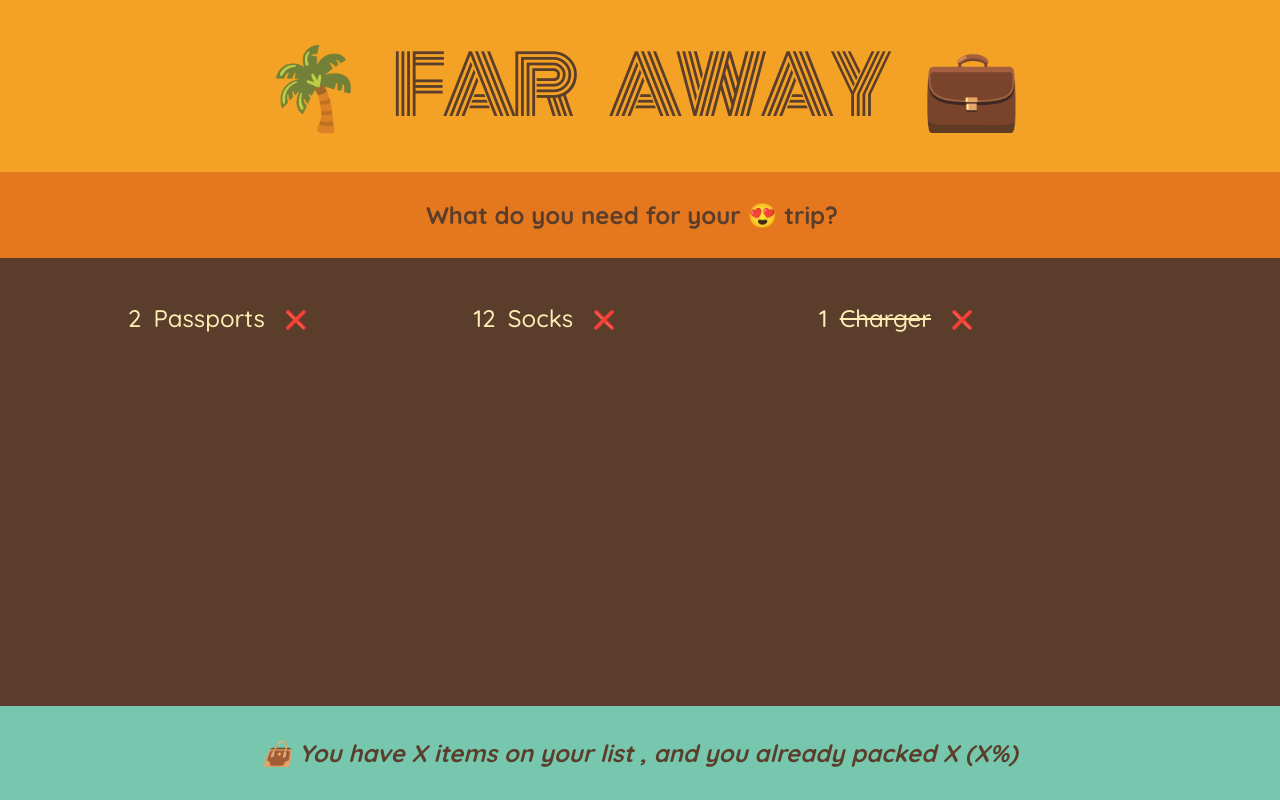
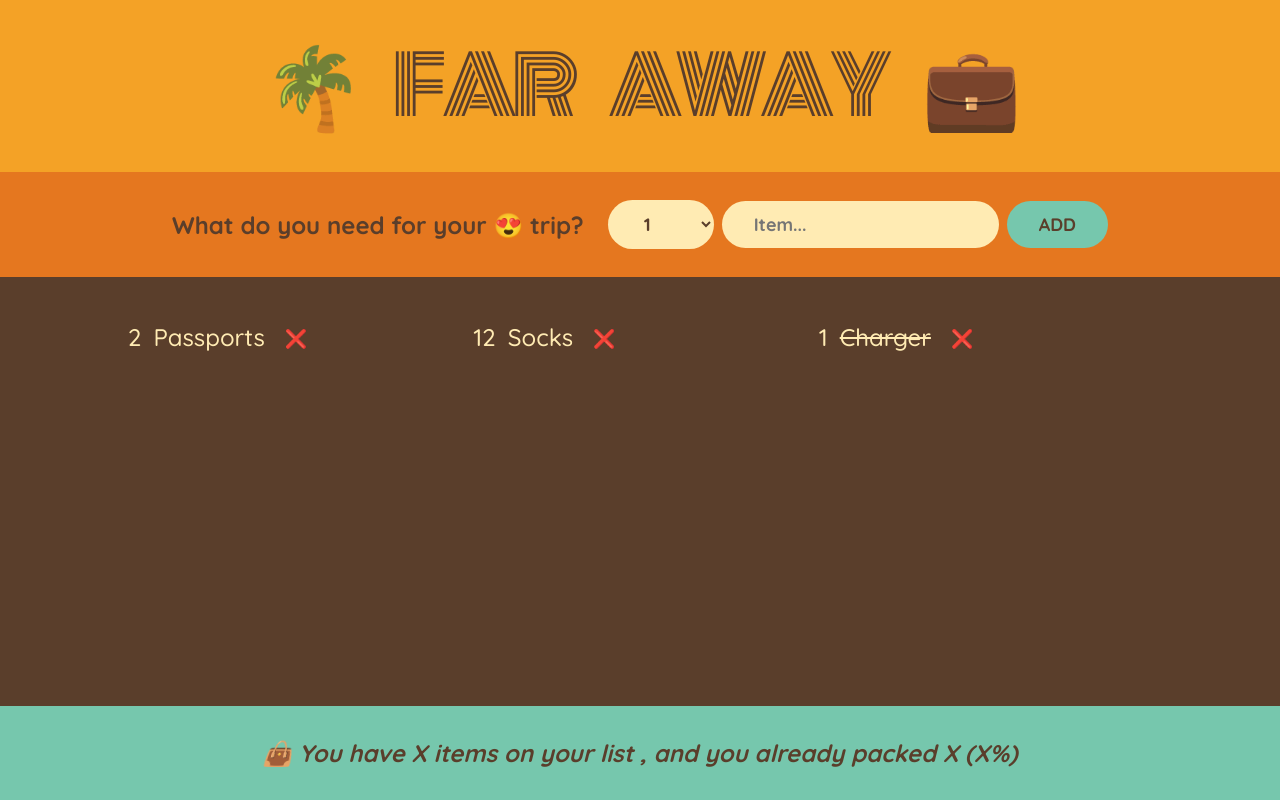
Before and after one commit to Touhidujjaman-Emon/code-tracking, a React (Create React App) app: page / in a window 1280 px wide. Built offline with nearby package versions, Linux system fonts and the light colour scheme.

Commit message:
controlrd elements

```diff
--- a/src/App.js
+++ b/src/App.js
@@ -1,3 +1,5 @@
+import { useState } from "react";
+
 export default function App() {
   return (
     <div className="app">
@@ -12,17 +14,53 @@
 const initialItems = [
   { id: 1, description: "Passports", quantity: 2, packed: false },
   { id: 2, description: "Socks", quantity: 12, packed: false },
-  { id: 2, description: "Charger", quantity: 1, packed: true },
+  { id: 3, description: "Charger", quantity: 1, packed: true },
 ];
 
 function Logo() {
   return <h1>🌴 Far Away 💼</h1>;
 }
 function Form() {
+  const [description, setDescription] = useState("");
+  const [quantity, setquantity] = useState(1);
+
+  function handleSubmit(e) {
+    e.preventDefault();
+
+    if (!description) return;
+    const newItem = {
+      description,
+      quantity,
+      packed: false,
+      id: Date.now(),
+    };
+
+    setDescription("");
+    setquantity("");
+
+    console.log(newItem);
+  }
   return (
-    <div className="add-form">
+    <form className="add-form" onSubmit={handleSubmit}>
       <h3>What do you need for your 😍 trip?</h3>
-    </div>
+      <select
+        value={quantity}
+        onChange={(e) => setquantity(Number(e.target.value))}
+      >
+        {Array.from({ length: 20 }, (_, i) => i + 1).map((num) => (
+          <option value={num} key={num}>
+            {num}
+          </option>
+        ))}
+      </select>
+      <input
+        type="text"
+        placeholder="Item..."
+        value={description}
+        onChange={(e) => setDescription(e.target.value)}
+      ></input>
+      <button>Add</button>
+    </form>
   );
 }
 function PackingList() {
@@ -30,7 +68,7 @@
     <div className="list">
       <ul>
         {initialItems.map((item) => (
-          <Item item={item} />
+          <Item item={item} key={item.id} />
         ))}
       </ul>
     </div>
```
Also changed, not shown: 1 other file (tests, documents, lock files or other folders).
